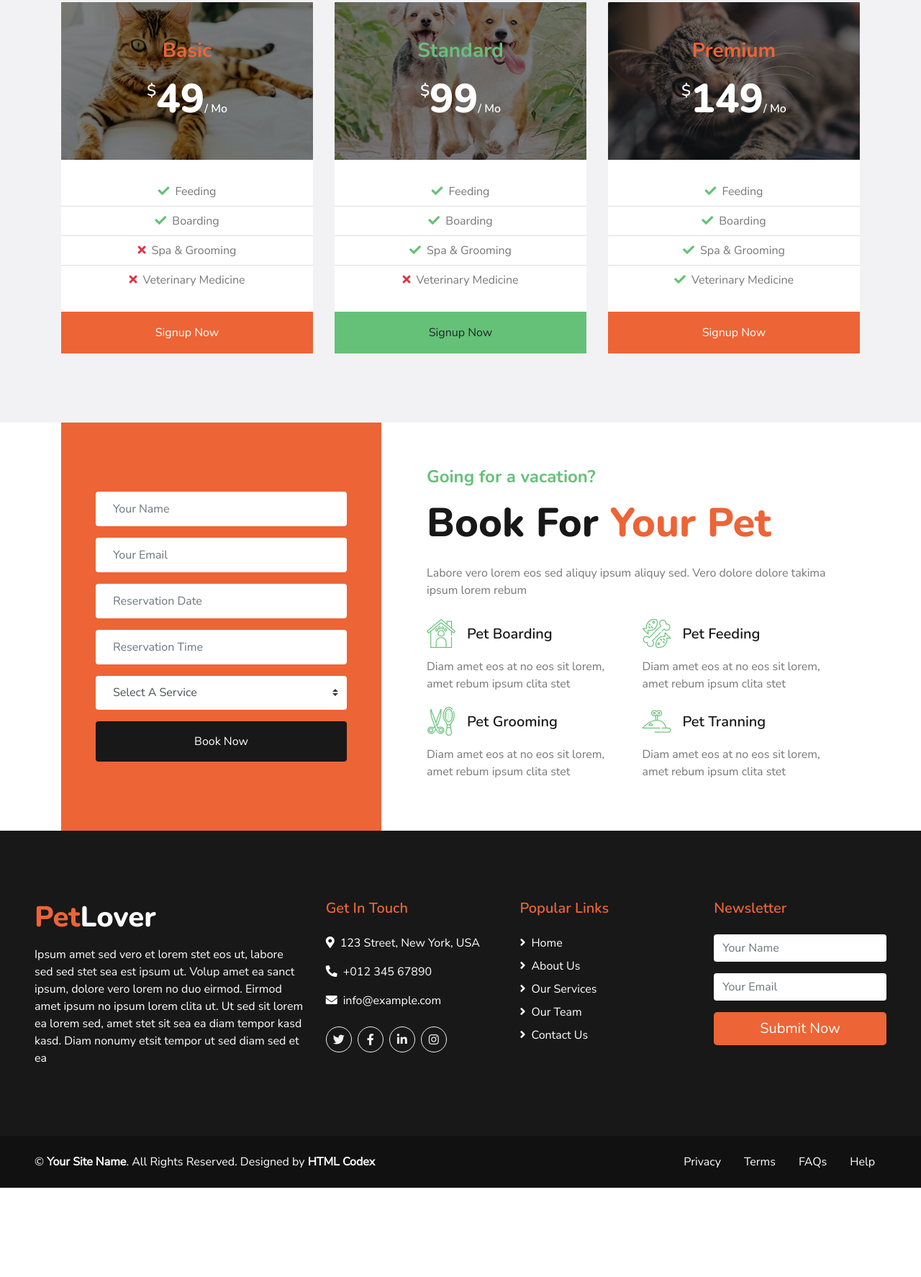
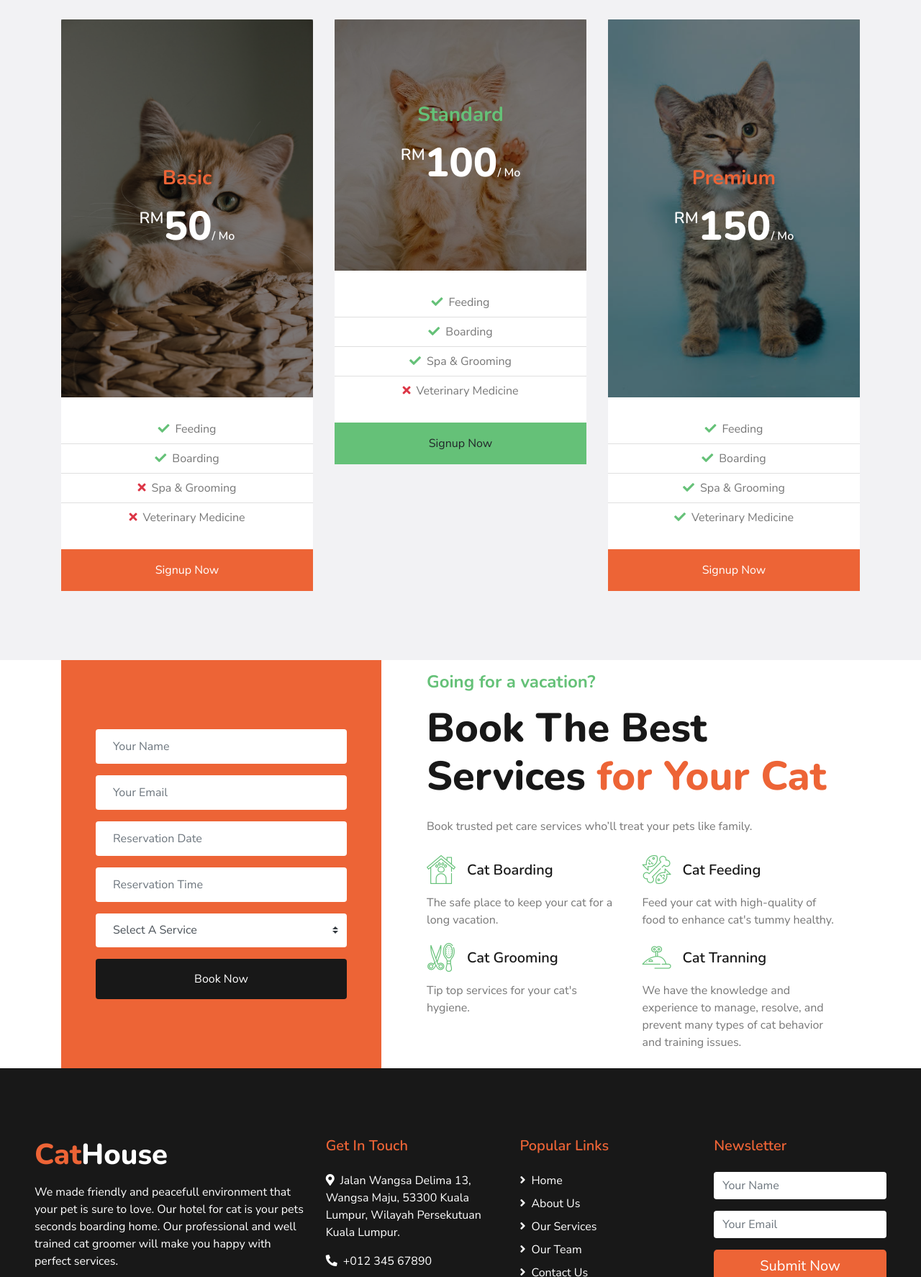
Before and after one commit to Anis0303/Group-project, a plain HTML site: page price.html in a window 1280 px wide. Shown: the part 470-2244 px from the top of the page at 72% size. Before the commit the page ends 2120 px from the top, so only its background shows below. Drawn offline with nearby package versions, Linux system fonts and the light colour scheme.

Commit message:
Update price.html

```diff
--- a/price.html
+++ b/price.html
@@ -3,7 +3,7 @@
 
 <head>
     <meta charset="utf-8">
-    <title>PetLover - Pet Care Website Template</title>
+    <title>CatLover - Cat Care Website</title>
     <meta content="width=device-width, initial-scale=1.0" name="viewport">
     <meta content="Free HTML Templates" name="keywords">
     <meta content="Free HTML Templates" name="description">
@@ -64,7 +64,7 @@
         <div class="row py-3 px-lg-5">
             <div class="col-lg-4">
                 <a href="" class="navbar-brand d-none d-lg-block">
-                    <h1 class="m-0 display-5 text-capitalize"><span class="text-primary">Pet</span>Lover</h1>
+                    <h1 class="m-0 display-5 text-capitalize"><span class="text-primary">Cat</span>House</h1>
                 </a>
             </div>
             <div class="col-lg-8 text-center text-lg-right">
@@ -104,13 +104,6 @@
                     <a href="service.html" class="nav-item nav-link">Service</a>
                     <a href="price.html" class="nav-item nav-link active">Price</a>
                     <a href="booking.html" class="nav-item nav-link">Booking</a>
-                    <div class="nav-item dropdown">
-                        <a href="#" class="nav-link dropdown-toggle" data-toggle="dropdown">Pages</a>
-                        <div class="dropdown-menu rounded-0 m-0">
-                            <a href="blog.html" class="dropdown-item">Blog Grid</a>
-                            <a href="single.html" class="dropdown-item">Blog Detail</a>
-                        </div>
-                    </div>
                     <a href="contact.html" class="nav-item nav-link">Contact</a>
                 </div>
                 <a href="" class="btn btn-lg btn-primary px-3 d-none d-lg-block">Get Quote</a>
@@ -121,7 +114,7 @@
 
 
     <!-- Pricing Plan Start -->
-    <div class="container-fluid bg-light pt-5 pb-4">
+    <<div class="container-fluid bg-light pt-5 pb-4">
         <div class="container py-5">
             <div class="d-flex flex-column text-center mb-5">
                 <h4 class="text-secondary mb-3">Pricing Plan</h4>
@@ -131,11 +124,11 @@
                 <div class="col-lg-4 mb-4">
                     <div class="card border-0">
                         <div class="card-header position-relative border-0 p-0 mb-4">
-                            <img class="card-img-top" src="img/price-1.jpg" alt="">
+                            <img class="card-img-top" src="img/cat2.jpg" alt="">
                             <div class="position-absolute d-flex flex-column align-items-center justify-content-center w-100 h-100" style="top: 0; left: 0; z-index: 1; background: rgba(0, 0, 0, .5);">
                                 <h3 class="text-primary mb-3">Basic</h3>
                                 <h1 class="display-4 text-white mb-0">
-                                    <small class="align-top" style="font-size: 22px; line-height: 45px;">$</small>49<small class="align-bottom" style="font-size: 16px; line-height: 40px;">/ Mo</small>
+                                    <small class="align-top" style="font-size: 22px; line-height: 45px;">RM</small>50<small class="align-bottom" style="font-size: 16px; line-height: 40px;">/ Mo</small>
                                 </h1>
                             </div>
                         </div>
@@ -155,11 +148,11 @@
                 <div class="col-lg-4 mb-4">
                     <div class="card border-0">
                         <div class="card-header position-relative border-0 p-0 mb-4">
-                            <img class="card-img-top" src="img/price-2.jpg" alt="">
+                            <img class="card-img-top" src="img/cat1.jpg" alt="">
                             <div class="position-absolute d-flex flex-column align-items-center justify-content-center w-100 h-100" style="top: 0; left: 0; z-index: 1; background: rgba(0, 0, 0, .5);">
                                 <h3 class="text-secondary mb-3">Standard</h3>
                                 <h1 class="display-4 text-white mb-0">
-                                    <small class="align-top" style="font-size: 22px; line-height: 45px;">$</small>99<small class="align-bottom" style="font-size: 16px; line-height: 40px;">/ Mo</small>
+                                    <small class="align-top" style="font-size: 22px; line-height: 45px;">RM</small>100<small class="align-bottom" style="font-size: 16px; line-height: 40px;">/ Mo</small>
                                 </h1>
                             </div>
                         </div>
@@ -179,11 +172,11 @@
                 <div class="col-lg-4 mb-4">
                     <div class="card border-0">
                         <div class="card-header position-relative border-0 p-0 mb-4">
-                            <img class="card-img-top" src="img/price-3.jpg" alt="">
+                            <img class="card-img-top" src="img/cat3.jpg" alt="">
                             <div class="position-absolute d-flex flex-column align-items-center justify-content-center w-100 h-100" style="top: 0; left: 0; z-index: 1; background: rgba(0, 0, 0, .5);">
                                 <h3 class="text-primary mb-3">Premium</h3>
                                 <h1 class="display-4 text-white mb-0">
-                                    <small class="align-top" style="font-size: 22px; line-height: 45px;">$</small>149<small class="align-bottom" style="font-size: 16px; line-height: 40px;">/ Mo</small>
+                                    <small class="align-top" style="font-size: 22px; line-height: 45px;">RM</small>150<small class="align-bottom" style="font-size: 16px; line-height: 40px;">/ Mo</small>
                                 </h1>
                             </div>
                         </div>
@@ -245,43 +238,43 @@
                 </div>
                 <div class="col-lg-7 py-5 py-lg-0 px-3 px-lg-5">
                     <h4 class="text-secondary mb-3">Going for a vacation?</h4>
-                    <h1 class="display-4 mb-4">Book For <span class="text-primary">Your Pet</span></h1>
-                    <p>Labore vero lorem eos sed aliquy ipsum aliquy sed. Vero dolore dolore takima ipsum lorem rebum</p>
+                    <h1 class="display-4 mb-4">Book The Best Services <span class="text-primary">for Your Cat</span></h1>
+                    <p>Book trusted pet care services who’ll treat your pets like family.</p>
                     <div class="row py-2">
                         <div class="col-sm-6">
                             <div class="d-flex flex-column">
                                 <div class="d-flex align-items-center mb-2">
                                     <h1 class="flaticon-house font-weight-normal text-secondary m-0 mr-3"></h1>
-                                    <h5 class="text-truncate m-0">Pet Boarding</h5>
+                                    <h5 class="text-truncate m-0">Cat Boarding</h5>
                                 </div>
-                                <p>Diam amet eos at no eos sit lorem, amet rebum ipsum clita stet</p>
+                                <p>The safe place to keep your cat for a long vacation.</p>
                             </div>
                         </div>
                         <div class="col-sm-6">
                             <div class="d-flex flex-column">
                                 <div class="d-flex align-items-center mb-2">
                                     <h1 class="flaticon-food font-weight-normal text-secondary m-0 mr-3"></h1>
-                                    <h5 class="text-truncate m-0">Pet Feeding</h5>
+                                    <h5 class="text-truncate m-0">Cat Feeding</h5>
                                 </div>
-                                <p>Diam amet eos at no eos sit lorem, amet rebum ipsum clita stet</p>
+                                <p>Feed your cat with high-quality of food to enhance cat's tummy healthy.</p>
                             </div>
                         </div>
                         <div class="col-sm-6">
                             <div class="d-flex flex-column">
                                 <div class="d-flex align-items-center mb-2">
                                     <h1 class="flaticon-grooming font-weight-normal text-secondary m-0 mr-3"></h1>
-                                    <h5 class="text-truncate m-0">Pet Grooming</h5>
+                                    <h5 class="text-truncate m-0">Cat Grooming</h5>
                                 </div>
-                                <p class="m-0">Diam amet eos at no eos sit lorem, amet rebum ipsum clita stet</p>
+                                <p class="m-0">Tip top services for your cat's hygiene.</p>
                             </div>
                         </div>
                         <div class="col-sm-6">
                             <div class="d-flex flex-column">
                                 <div class="d-flex align-items-center mb-2">
                                     <h1 class="flaticon-toy font-weight-normal text-secondary m-0 mr-3"></h1>
-                                    <h5 class="text-truncate m-0">Pet Tranning</h5>
+                                    <h5 class="text-truncate m-0">Cat Tranning</h5>
                                 </div>
-                                <p class="m-0">Diam amet eos at no eos sit lorem, amet rebum ipsum clita stet</p>
+                                <p class="m-0">We have the knowledge and experience to manage, resolve, and prevent many types of cat behavior and training issues.</p>
                             </div>
                         </div>
                     </div>
@@ -296,16 +289,16 @@
     <div class="container-fluid bg-dark text-white py-5 px-sm-3 px-md-5">
         <div class="row pt-5">
             <div class="col-lg-4 col-md-12 mb-5">
-                <h1 class="mb-3 display-5 text-capitalize text-white"><span class="text-primary">Pet</span>Lover</h1>
-                <p class="m-0">Ipsum amet sed vero et lorem stet eos ut, labore sed sed stet sea est ipsum ut. Volup amet ea sanct ipsum, dolore vero lorem no duo eirmod. Eirmod amet ipsum no ipsum lorem clita ut. Ut sed sit lorem ea lorem sed, amet stet sit sea ea diam tempor kasd kasd. Diam nonumy etsit tempor ut sed diam sed et ea</p>
+                <h1 class="mb-3 display-5 text-capitalize text-white"><span class="text-primary">Cat</span>House</h1>
+                <p class="m-0">We made friendly and peacefull environment that your pet is sure to love. Our hotel for cat is your pets seconds boarding home. Our professional and well trained cat groomer will make you happy with perfect services. </p>
             </div>
             <div class="col-lg-8 col-md-12">
                 <div class="row">
                     <div class="col-md-4 mb-5">
                         <h5 class="text-primary mb-4">Get In Touch</h5>
-                        <p><i class="fa fa-map-marker-alt mr-2"></i>123 Street, New York, USA</p>
+                        <p><i class="fa fa-map-marker-alt mr-2"></i>Jalan Wangsa Delima 13, Wangsa Maju, 53300 Kuala Lumpur, Wilayah Persekutuan Kuala Lumpur.</p>
                         <p><i class="fa fa-phone-alt mr-2"></i>+012 345 67890</p>
-                        <p><i class="fa fa-envelope mr-2"></i>info@example.com</p>
+                        <p><i class="fa fa-envelope mr-2"></i>cathouse@gmail.com</p>
                         <div class="d-flex justify-content-start mt-4">
                             <a class="btn btn-outline-light rounded-circle text-center mr-2 px-0" style="width: 36px; height: 36px;" href="#"><i class="fab fa-twitter"></i></a>
                             <a class="btn btn-outline-light rounded-circle text-center mr-2 px-0" style="width: 36px; height: 36px;" href="#"><i class="fab fa-facebook-f"></i></a>
```
